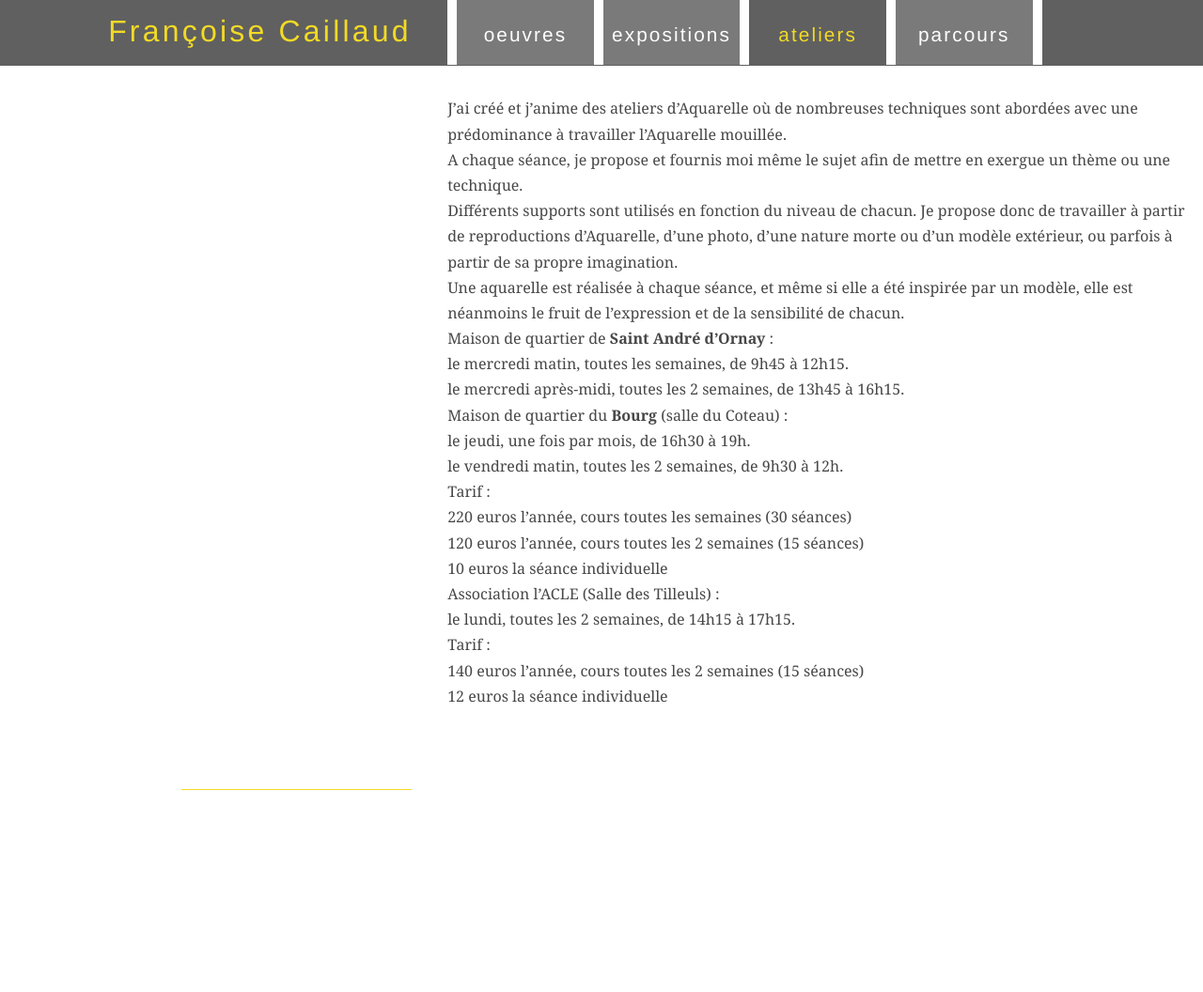
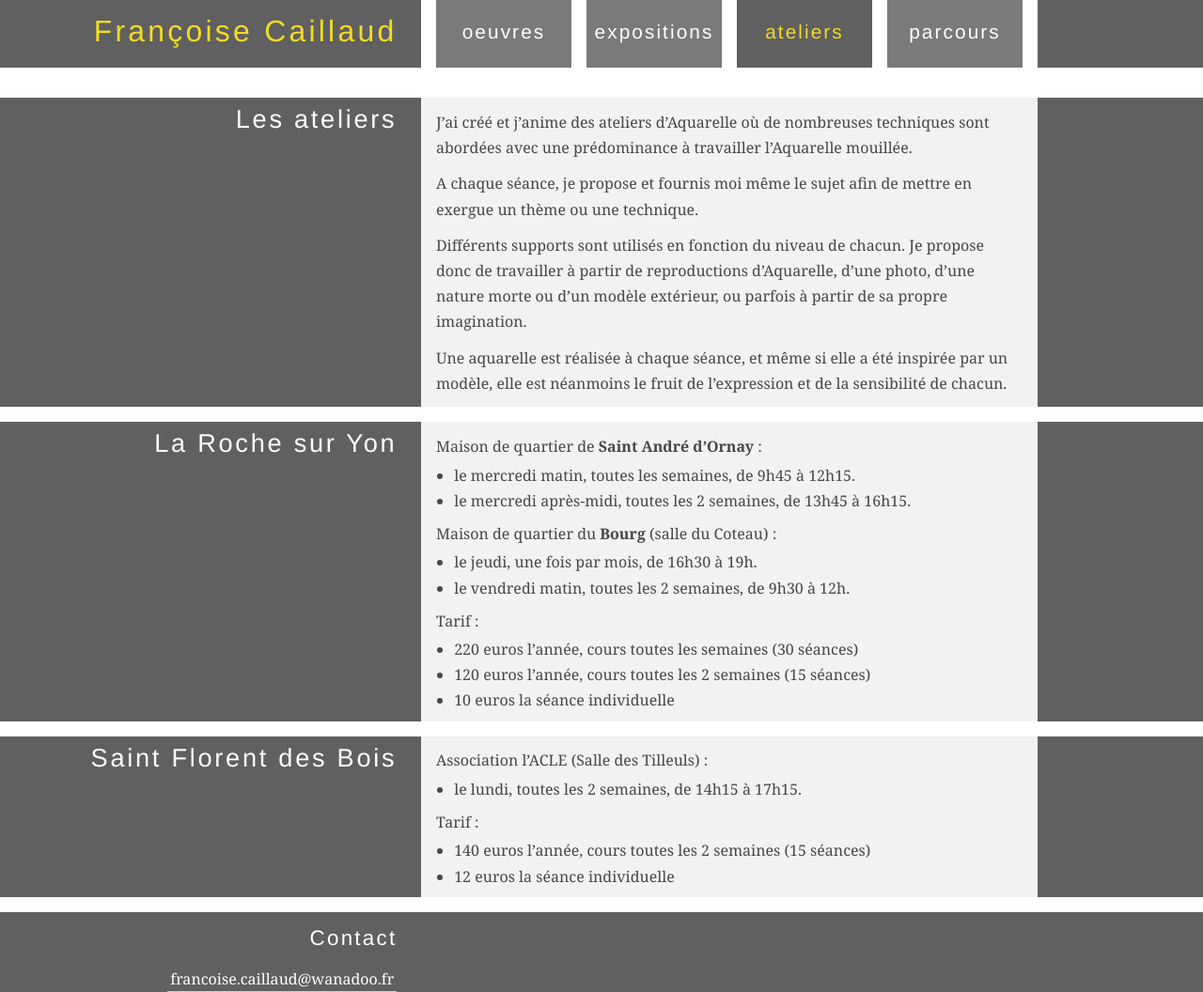
Before and after one commit to farnoux/fcaillaud.fr, a Jekyll site: the page built from ateliers/index.html, in a window 1280 px wide. Shown: the whole page at 94% size. Built offline with Jekyll 4.4.1, drawn with Linux system fonts in a browser that asks for light colours; before the commit the page ends 900 px from its top, so only the background shows below that.

Commit message:
Update style!

```diff
--- a/css/style.css
+++ b/css/style.css
@@ -108,7 +108,8 @@ img {
 /* line 39, ../_sass/_base.scss */
 ul, ol {
   margin: 0;
-  padding: 0;
+  padding: 0 0 0 1.7em;
+  list-style: disc;
 }
 
 /* line 40, ../_sass/_base.scss */
@@ -146,169 +147,186 @@ a:hover, a:active {
   zoom: 1;
 }
 
-/* line 33, ../_sass/style.scss */
+/* line 39, ../_sass/style.scss */
 body {
   font: normal 100%/1.7 Cambria, Garamond, Georgia, Times, serif;
   background-color: white;
   color: #474747;
 }
 
-/* line 38, ../_sass/style.scss */
+/* line 44, ../_sass/style.scss */
 h1, h2, h3 {
   font-family: "Helvetica Neue", Helvetica, Arial, sans-serif;
   font-weight: 100;
   letter-spacing: .1em;
 }
 
-/* line 41, ../_sass/style.scss */
+/* line 47, ../_sass/style.scss */
 h1 {
   font-size: 2em;
-  padding: .2em .9em .3em;
+  padding: .2em 0 .3em;
 }
 
-/* line 45, ../_sass/style.scss */
+/* line 51, ../_sass/style.scss */
 h2 {
   font-size: 1.7em;
   padding: .2em 0 .1em;
 }
 
-/* line 49, ../_sass/style.scss */
+/* line 55, ../_sass/style.scss */
 h3 {
   font-size: 1.4em;
   padding: .4em 0 .5em;
 }
 
-/* line 53, ../_sass/style.scss */
+/* line 62, ../_sass/style.scss */
 strong {
   font-weight: bold;
 }
 
-/* line 57, ../_sass/style.scss */
+/* line 65, ../_sass/style.scss */
+em {
+  font-style: italic;
+}
+
+/* line 68, ../_sass/style.scss */
 a, a:visited {
   text-decoration: none;
   color: #474747;
-  padding: .2em .2em;
+  padding: .1em .2em;
   border-bottom: 1px solid #f3da25;
 }
 
-/* line 63, ../_sass/style.scss */
+/* line 74, ../_sass/style.scss */
 a:active, a:hover {
+  color: #474747;
   background: #fbf3b6;
 }
 
-/* line 67, ../_sass/style.scss */
+/* line 78, ../_sass/style.scss */
 img {
-  border: 10px solid #ececec;
+  border: 0.5em solid white;
 }
 
-/* line 74, ../_sass/style.scss */
-.west, #content h2 {
+/* line 85, ../_sass/style.scss */
+article {
+  padding: .5em 1em 1.2em 0;
+}
+
+/* line 89, ../_sass/style.scss */
+section, footer {
+  background-color: #606060;
+  margin-top: 1em;
+}
+
+/* line 94, ../_sass/style.scss */
+.center {
+  text-align: center;
+}
+
+/* line 98, ../_sass/style.scss */
+.west {
   display: inline;
   float: left;
-  width: 32.2%;
+  width: 31%;
   text-align: right;
   padding: 0 2%;
   color: white;
 }
-/* line 84, ../_sass/style.scss */
-.west a, #content h2 a {
+/* line 105, ../_sass/style.scss */
+.west a {
   color: white;
 }
-/* line 88, ../_sass/style.scss */
-.west h1, #content h2 h1, .west h2, #content h2 h2, .west h3, #content h2 h3 {
+/* line 107, ../_sass/style.scss */
+.west a:hover {
+  color: #474747;
+}
+/* line 112, ../_sass/style.scss */
+.west img {
+  margin-top: 1em;
+}
+/* line 116, ../_sass/style.scss */
+.west h2, .west h3 {
   padding-right: 0;
 }
 
-/* line 93, ../_sass/style.scss */
-.east, #content p, #content ul {
+/* line 121, ../_sass/style.scss */
+.east {
   display: inline;
   float: left;
-  width: 61.8%;
-  padding: 0 1%;
+  width: 40em;
+  background-color: #f2f2f2;
+}
+/* line 126, ../_sass/style.scss */
+.east p {
+  padding: .5em .5em .2em;
+}
+/* line 129, ../_sass/style.scss */
+.east li p {
+  padding: .2em 0;
 }
 
-/* line 105, ../_sass/style.scss */
-.category-menu {
-  height: 200px;
+/* line 134, ../_sass/style.scss */
+div.east {
+  padding: .3em .5em .5em;
 }
 
-/* line 114, ../_sass/style.scss */
-#content article {
-  padding: .5em 1em 1.2em 0;
-}
-/* line 118, ../_sass/style.scss */
-#content header p {
-  font-size: .9em;
-  font-style: italic;
-  color: #7a7a7a;
-  margin: 0 0 .8em .5em;
-}
-/* line 127, ../_sass/style.scss */
-#content section {
-  background-color: #606060;
-  margin-bottom: 2em;
-}
-/* line 136, ../_sass/style.scss */
-#content p, #content ul {
-  background-color: white;
-}
-
-/* line 147, ../_sass/style.scss */
+/* line 143, ../_sass/style.scss */
 #header {
   margin-bottom: 2em;
   background-color: #606060;
+  height: 4.5em;
 }
-/* line 151, ../_sass/style.scss */
+/* line 148, ../_sass/style.scss */
 #header h1 {
   color: #f3da25;
 }
 
-/* line 156, ../_sass/style.scss */
+/* line 153, ../_sass/style.scss */
 #nav {
+  padding: 0 0.5em;
+  background-color: white;
+}
+/* line 157, ../_sass/style.scss */
+#nav li {
+  float: left;
+  margin: 0 0.5em;
+}
+
+/* line 163, ../_sass/style.scss */
+#nav a, #nav a:visited {
+  display: block;
+  width: 9em;
+  height: 3.5em;
+  padding: 1em 0 0;
+  text-align: center;
+  background-color: #7a7a7a;
+  color: white;
+  border: none;
+}
+
+/* line 176, ../_sass/style.scss */
+#nav a:active, #nav a:hover {
+  background-color: #6d6d6d;
+}
+
+/* line 179, ../_sass/style.scss */
+#nav a.active {
+  background-color: #606060;
+  color: #f3da25;
+}
+
+/* line 184, ../_sass/style.scss */
+#nav a span {
   font-size: 1.3em;
   font-family: "Helvetica Neue", Helvetica, Arial, sans-serif;
-  font-weight: normal;
-}
-/* line 164, ../_sass/style.scss */
-#nav ul {
-  background-color: white;
-}
-/* line 168, ../_sass/style.scss */
-#nav li {
-  float: left;
-  text-align: center;
-  border-width: 0 0.25em;
-  border-style: solid;
-  border-color: white;
-}
-/* line 176, ../_sass/style.scss */
-#nav li:first-child {
-  border-left-width: 0.5em;
-}
-/* line 179, ../_sass/style.scss */
-#nav li:last-child {
-  border-right-width: 0.5em;
-}
-
-/* line 185, ../_sass/style.scss */
-#nav a, #nav a:visited {
-  display: block;
-  width: 7em;
-  padding: .9em 0 .7em;
-  border: none;
-  background-color: #7a7a7a;
-  color: white;
   font-weight: 100;
   letter-spacing: .1em;
 }
 
-/* line 195, ../_sass/style.scss */
-#nav a:active, #nav a:hover {
-  background-color: #6d6d6d;
+/* line 193, ../_sass/style.scss */
+#home img {
+  width: 18em;
+  height: 18em;
+  margin: 0.5em 0 0 0.5em;
 }
-
-/* line 198, ../_sass/style.scss */
-#nav a.active {
-  background-color: #606060;
-  color: #f3da25;
-}
```
Also changed, not shown: _sass/style.scss (+81 -85 lines).
